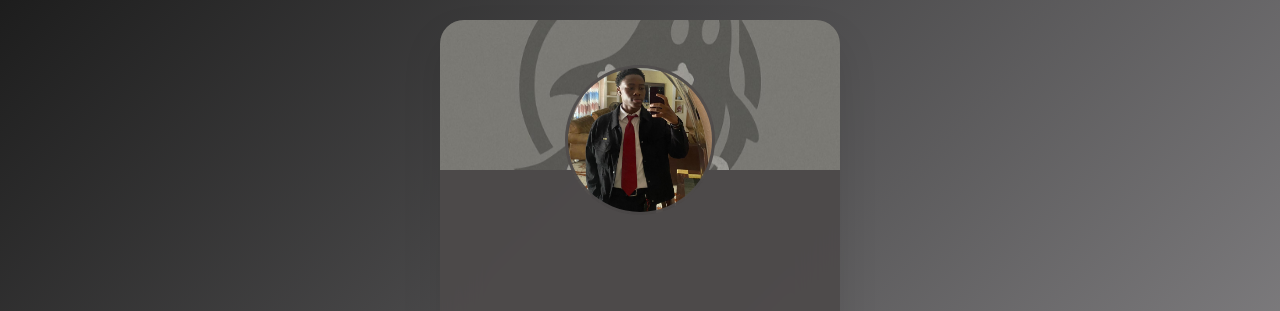
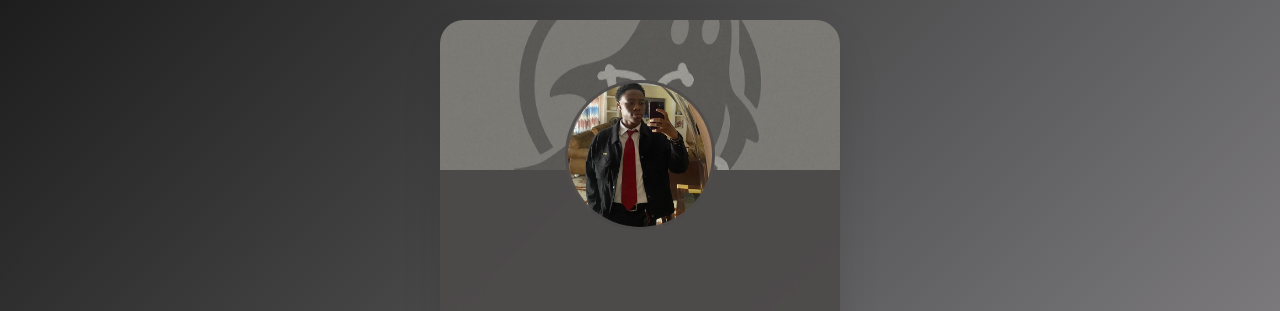
Before and after one commit to briseur010/specter-card, a website built with Vite: page index.html in a window 1280 px wide. Shown: the top 311 px of the page. Built offline with nearby package versions, Linux system fonts and the light colour scheme.

Commit message:
Update style.css

```diff
--- a/style.css
+++ b/style.css
@@ -62,7 +62,7 @@ body {
     position: absolute;
     bottom: 0;
     left: 22%;
-    transform: translate(-50%, -50%);
+    transform: translate(-50%, -40%);
 }
 
 .brand {
```
